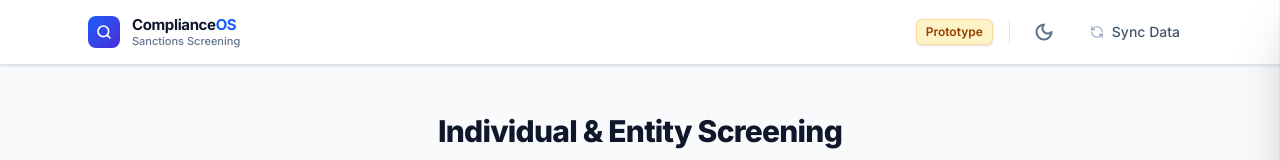
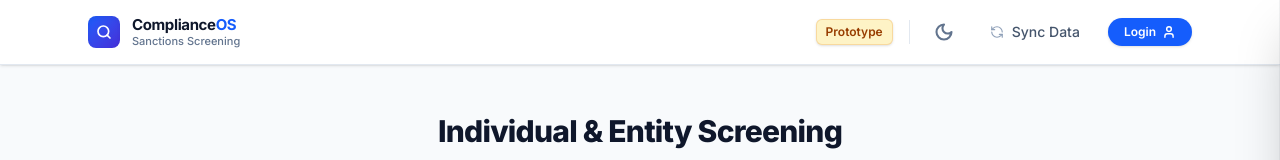
Before and after one commit to githussein/aml-web, a Next.js app: page / in a window 1280 px wide. Shown: the top 160 px of the page. Built offline with nearby package versions, Linux system fonts and the light colour scheme; no server answers.

Commit message:
add login place holder button

```diff
--- a/features/screening/ScreeningPage.tsx
+++ b/features/screening/ScreeningPage.tsx
@@ -71,6 +71,17 @@ export function ScreeningPage() {
               </svg>
               {isPreloading ? 'Syncing...' : 'Sync Data'}
             </button>
+            <button
+              title="Login"
+              aria-label="Login"
+              className="flex items-center gap-1.5 px-4 py-1.5 rounded-full text-xs font-semibold bg-blue-600 text-white shadow-sm hover:bg-blue-700 dark:hover:bg-blue-500 transition-all focus:outline-none focus:ring-2 focus:ring-blue-500 focus:ring-offset-2 dark:focus:ring-offset-slate-900"
+            >
+              <span>Login</span>
+              <svg width="14" height="14" viewBox="0 0 24 24" fill="none" stroke="currentColor" strokeWidth="2.5" strokeLinecap="round" strokeLinejoin="round">
+                <path d="M19 21v-2a4 4 0 0 0-4-4H9a4 4 0 0 0-4 4v2" />
+                <circle cx="12" cy="7" r="4" />
+              </svg>
+            </button>
           </div>
         </div>
       </header>
```
